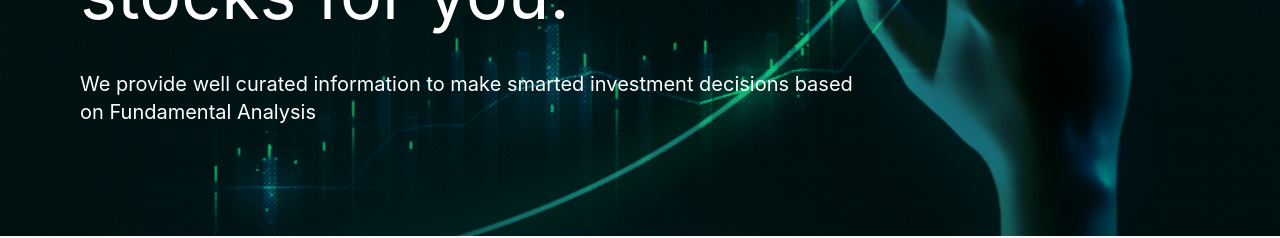
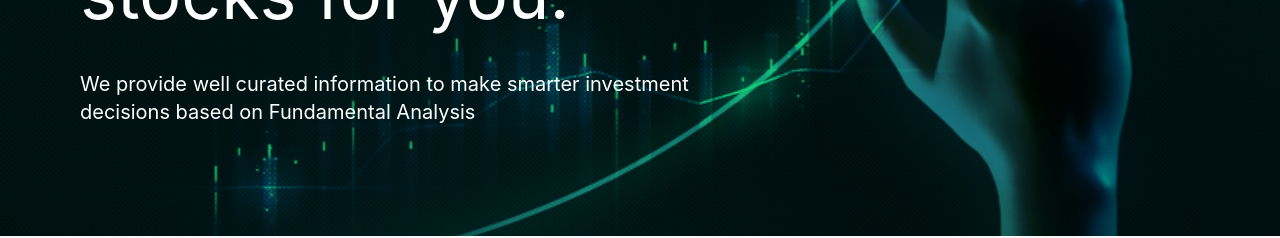
Before and after one commit to workshopapps/investment.web, a React (Create React App) app in the folder frontend/: page / in a window 1280 px wide. Shown: the part 358-596 px from the top of the page. Built offline with nearby package versions, Linux system fonts and the light colour scheme; no server answers.

Commit message:
Update index.js

```diff
--- a/frontend/src/pages/index/index.js
+++ b/frontend/src/pages/index/index.js
@@ -125,8 +125,9 @@ const IndexPage = () => {
                         We Track, Analyse & Recommend the best stocks for you.
                     </h1>
                     <p className="max-w-[792px] text-xs sm:text-base lg:text-xl text-white">
-                        We provide well curated information to make smarted investment decisions
-                        based on Fundamental Analysis{' '}
+                        We provide well curated information to make smarter investment
+                        <br />
+                        decisions based on Fundamental Analysis{' '}
                     </p>
                 </div>
             </section>
```
